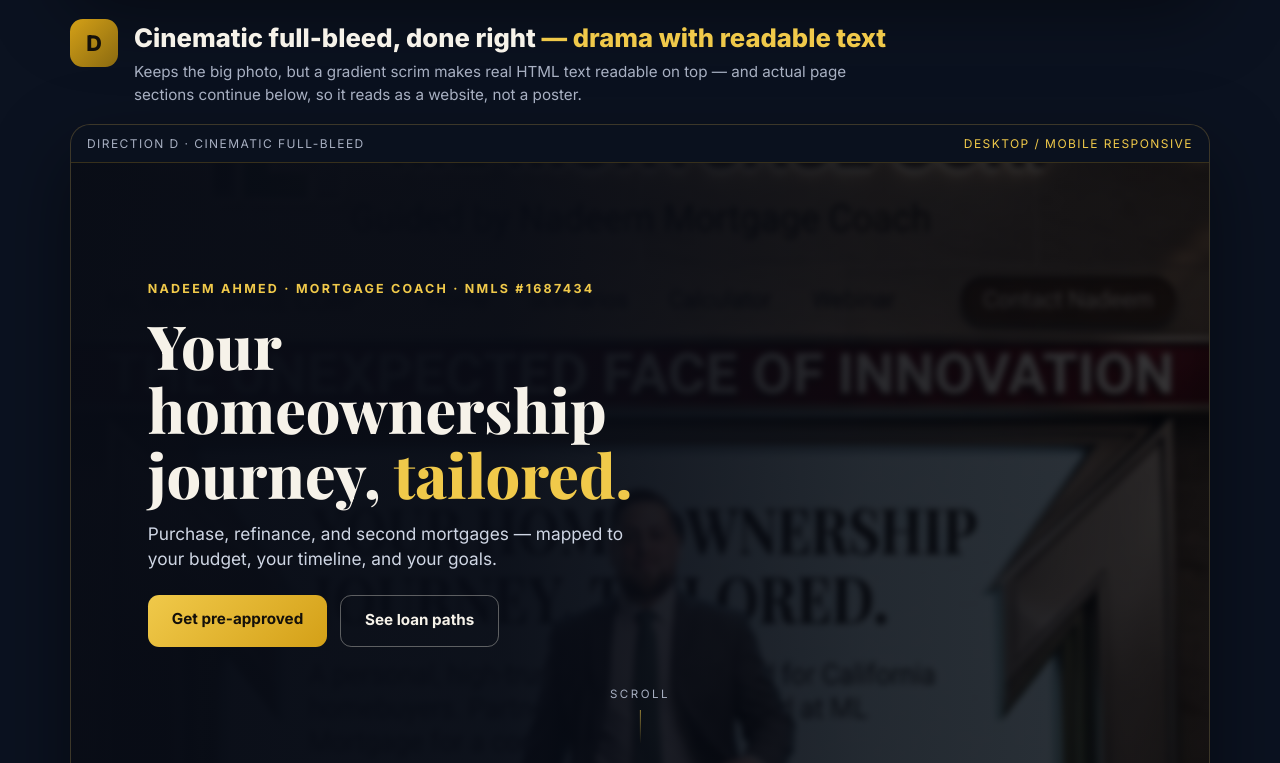
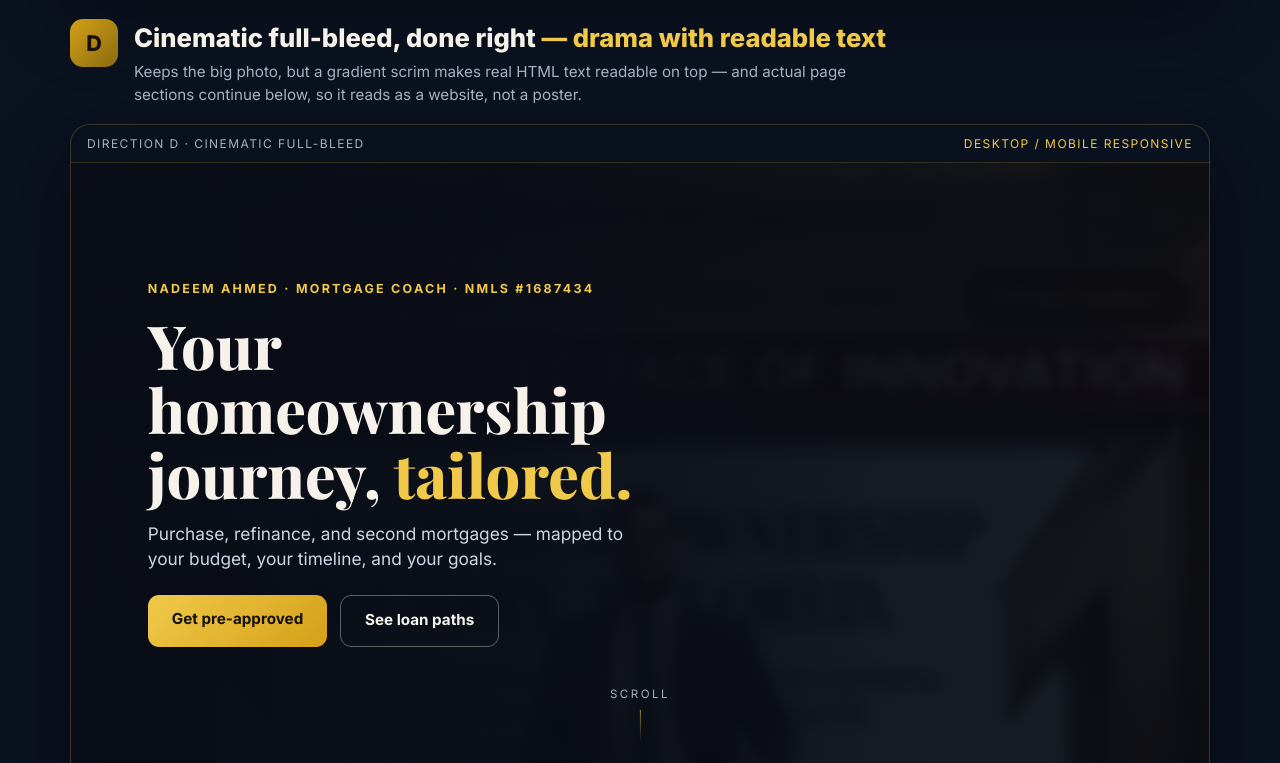
Before and after one commit to mlmortgagecorp-coder/nadeem-mortgage-sample, a plain HTML site: page directions/index.html in a window 1280 px wide. Shown: the part 3640-4403 px from the top of the page. Drawn offline with nearby package versions, Linux system fonts and the light colour scheme.

Commit message:
Direction D: kill baked-in mockup text — heavier blur, darker wash

```diff
--- a/directions/index.html
+++ b/directions/index.html
@@ -123,9 +123,9 @@
 
   /* ================= D. CINEMATIC ================= */
   .d-hero{position:relative;min-height:600px;display:flex;align-items:center;overflow:hidden}
-  .d-hero img.bg{position:absolute;inset:0;width:100%;height:100%;object-fit:cover;object-position:70% 20%;filter:brightness(.32) blur(3px);transform:scale(1.06)}
+  .d-hero img.bg{position:absolute;inset:0;width:100%;height:100%;object-fit:cover;object-position:70% 20%;filter:brightness(.28) blur(7px);transform:scale(1.08)}
   .d-hero::after{content:"";position:absolute;inset:0;
-    background:linear-gradient(90deg,rgba(8,12,22,.97) 0%,rgba(8,12,22,.9) 38%,rgba(8,12,22,.5) 70%,rgba(8,12,22,.32) 100%)}
+    background:linear-gradient(90deg,rgba(8,12,22,.97) 0%,rgba(8,12,22,.92) 38%,rgba(8,12,22,.72) 70%,rgba(8,12,22,.62) 100%)}
   .d-copy{position:relative;z-index:1;padding:clamp(2.5rem,6vw,5rem);max-width:640px}
   .d-copy h3{font-family:"Playfair Display",serif;font-size:clamp(2.2rem,5.6vw,3.8rem);line-height:1.06;
     margin:.9rem 0;font-weight:800}
```
